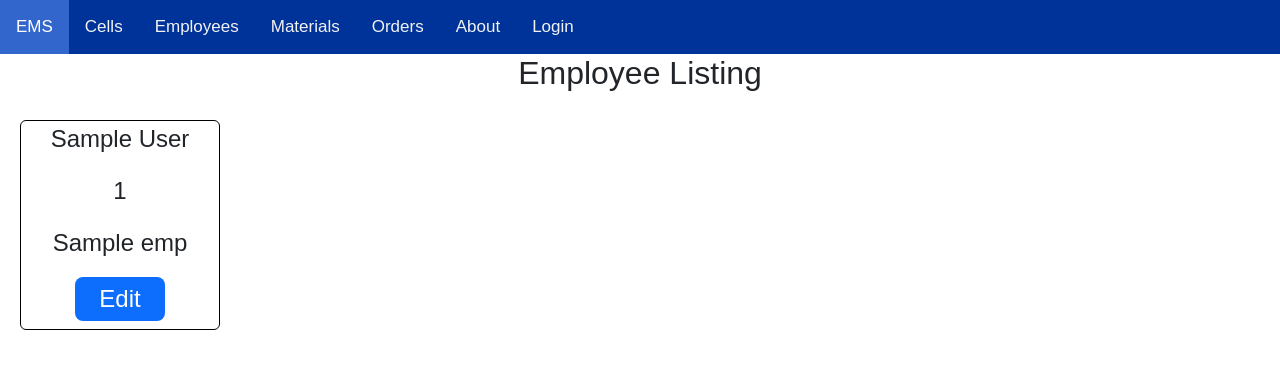
After one commit to LazyPotato02/car-shop, a Django app: template backend/templates/employee/employee-list.html in a window 1280 px wide. The commit adds this page. Shown: the top 369 px of the page. Run offline with Django 4.2, Linux system fonts and the light colour scheme; the template is opened without the code that fills it: most values are stand-ins (such as "Sample title", 1, 10 or a date in 2020).

Commit message:
Added some styling and updated some employee functionality

```diff
--- a/backend/backend/cells/models.py
+++ b/backend/backend/cells/models.py
@@ -8,5 +8,8 @@ class Cells(models.Model):
     class Meta:
         ordering = ('cell_name',)
 
+    def __repr__(self):
+        return self.cell_name
+
     def __str__(self):
         return self.cell_name
--- a/backend/backend/employees/models.py
+++ b/backend/backend/employees/models.py
@@ -11,7 +11,7 @@ from backend.cells.models import Cells
 
 class Employee(models.Model):
     class Meta:
-        ordering = ('first_name',)
+        ordering = ('pk',)
 
     first_name = models.CharField(
         max_length=40,
@@ -40,3 +40,7 @@ class Employee(models.Model):
         unique=True,
         verbose_name='Employee Id'
     )
+    def __repr__(self):
+        return str(self.cell.get())
+    def __str__(self):
+        return f"{self.cell.get()}"
--- a/backend/backend/employees/urls.py
+++ b/backend/backend/employees/urls.py
@@ -1,7 +1,8 @@
 from django.urls import path
 
-from backend.employees.views import CreateEmployee
+from backend.employees.views import CreateEmployee, ListEmployees
 
 urlpatterns = [
-    path('add/',CreateEmployee.as_view(), name='create employee'),
+    path('', ListEmployees.as_view(), name='employee list'),
+    path('add/',CreateEmployee.as_view(), name='employee create'),
 ]
--- a/backend/static/css/cells/cell-list.css
+++ b/backend/static/css/cells/cell-list.css
@@ -12,7 +12,7 @@
     padding: 30px;
     border-radius: 8px;
     margin: 4px 12px 4px 14px;
-    width: 200px;
+    width: 260px;
     left: 4%;
     text-align: center;
 }
--- /dev/null
+++ b/backend/static/css/employees/employee-list.css
@@ -0,0 +1,39 @@
+h2{
+    text-align: center;
+}
+section{
+    display: flex;
+    flex-direction: row;
+    flex-wrap: wrap;
+    align-content: space-between;
+}
+article{
+    font-size: 24px;
+    border: 1px solid black;
+    margin: 20px;
+    border-radius: 6px;
+    width: 200px;
+    text-align: center;
+}
+button{
+    border: 0;
+    border-radius: 8px;
+    padding: 4px 24px;
+    margin-bottom: 8px;
+    background-color: #0d6efd;
+    color: #fff;
+}
+button a{
+    color: white;
+    text-decoration: none;
+
+}
+button a:hover{
+    color: white;
+}
+button:hover{
+    color: white;
+    background-color: #0051ff;
+
+
+}
--- a/backend/templates/base/base.html
+++ b/backend/templates/base/base.html
@@ -25,7 +25,7 @@
     <div class="topnav" >
         <a href="{% url 'home page' %}" class="active">EMS</a>
         <a href="{% url 'cell listing' %}">Cells</a>
-        <a href="#employees">Employees</a>
+        <a href="{% url 'employee list' %}">Employees</a>
         <a href="#materials">Materials</a>
         <a href="#contacts">Orders</a>
 
--- a/backend/templates/cells/cell-edit.html
+++ b/backend/templates/cells/cell-edit.html
@@ -10,6 +10,7 @@
             {{ form.as_p }}
             {% csrf_token %}
             <button class="submit__button" type="submit">Edit</button>
+            <button class="delete__button" type="submit"><a href="{% url 'cell delete' pk=cells.pk%}">Delete</a></button>
         </form>
     </div>
 
--- /dev/null
+++ b/backend/templates/employee/employee-list.html
@@ -0,0 +1,18 @@
+{% extends 'base/base.html' %}
+{% block title %}Employee Listing{% endblock %}
+{% block content %}
+    {% load static %}
+    <link rel="stylesheet" href="{% static 'css/employees/employee-list.css' %}">
+    <h2>Employee Listing</h2>
+    <section>
+        {% for emp in employee_list %}
+            <article>
+                <p>{{ emp.first_name }} {{ emp.last_name }}</p>
+                <p>{{ emp.emp_id }}</p>
+                <p>{{ emp }}</p>
+{#                <button><a href="{% url 'employee edit' %}">Edit</a></button>#}
+                <button><a href="">Edit</a></button>
+            </article>
+        {% endfor %}
+    </section>
+{% endblock %}
```
Also changed, not shown: backend/backend/employees/views.py (+7 -0 lines), backend/static/css/base/centered-form.css (+39 -6 lines), backend/templates/cells/cell-create.html (+2 -8 lines), backend/templates/employee/employee-create.html (+14 -0 lines).
